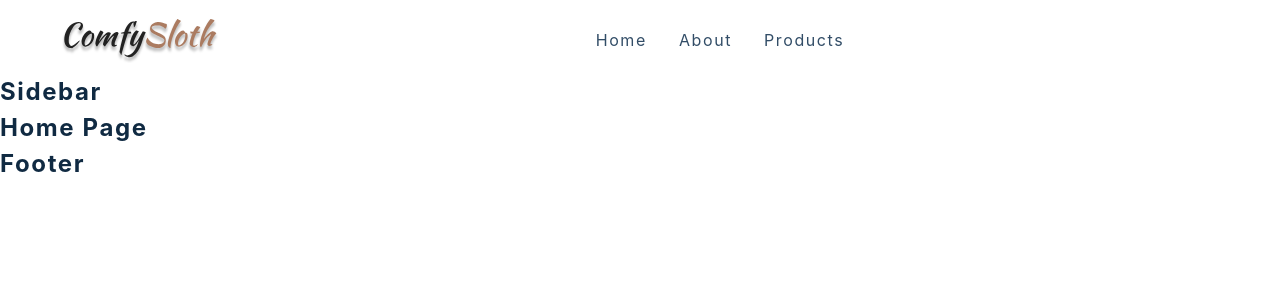
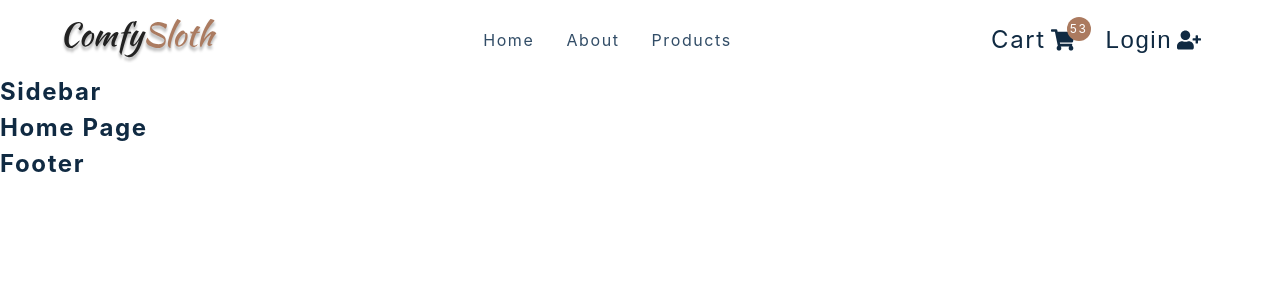
Before and after one commit to brandford7/my-shop, a React (Create React App) app: page / in a window 1280 px wide. Shown: the top 300 px of the page. Built offline with nearby package versions, Linux system fonts and the light colour scheme.

Commit message:
Cart Buttons

```diff
--- a/public/index.html
+++ b/public/index.html
@@ -7,7 +7,7 @@
     <meta name="theme-color" content="#000000" />
     <meta
       name="description"
-      content="Web site created using create-react-app"
+      content="Your best Online shop"
     />
     <link rel="apple-touch-icon" href="%PUBLIC_URL%/logo192.png" />
     <!--
--- a/src/components/CartButtons.js
+++ b/src/components/CartButtons.js
@@ -1,14 +1,28 @@
-import React from 'react'
-import { FaShoppingCart, FaUserMinus, FaUserPlus } from 'react-icons/fa'
-import { Link } from 'react-router-dom'
-import styled from 'styled-components'
-import { useProductsContext } from '../context/products_context'
-import { useCartContext } from '../context/cart_context'
-import { useUserContext } from '../context/user_context'
+import React from "react";
+import { FaShoppingCart, FaUserMinus, FaUserPlus } from "react-icons/fa";
+import { Link } from "react-router-dom";
+import styled from "styled-components";
+import { useProductsContext } from "../context/products_context";
+import { useCartContext } from "../context/cart_context";
+import { useUserContext } from "../context/user_context";
 
 const CartButtons = () => {
-  return <h4>cart buttons </h4>
-}
+  return (
+    <Wrapper className="cart-btn-wrapper">
+      <Link to="/cart" className="cart-btn">
+        Cart
+        <span className="cart-container">
+          <FaShoppingCart />
+          <span className="cart-value">53</span>
+        </span>
+      </Link>
+      <button type="button" className="auth-btn">
+        Login
+        <FaUserPlus />
+      </button>
+    </Wrapper>
+  );
+};
 
 const Wrapper = styled.div`
   display: grid;
@@ -62,5 +76,5 @@
       margin-left: 5px;
     }
   }
-`
-export default CartButtons
+`;
+export default CartButtons;
--- a/src/components/Navbar.js
+++ b/src/components/Navbar.js
@@ -31,6 +31,7 @@
             );
           })}
         </ul>
+        <CartButtons/>
       </div>
     </NavContainer>
   );
```
